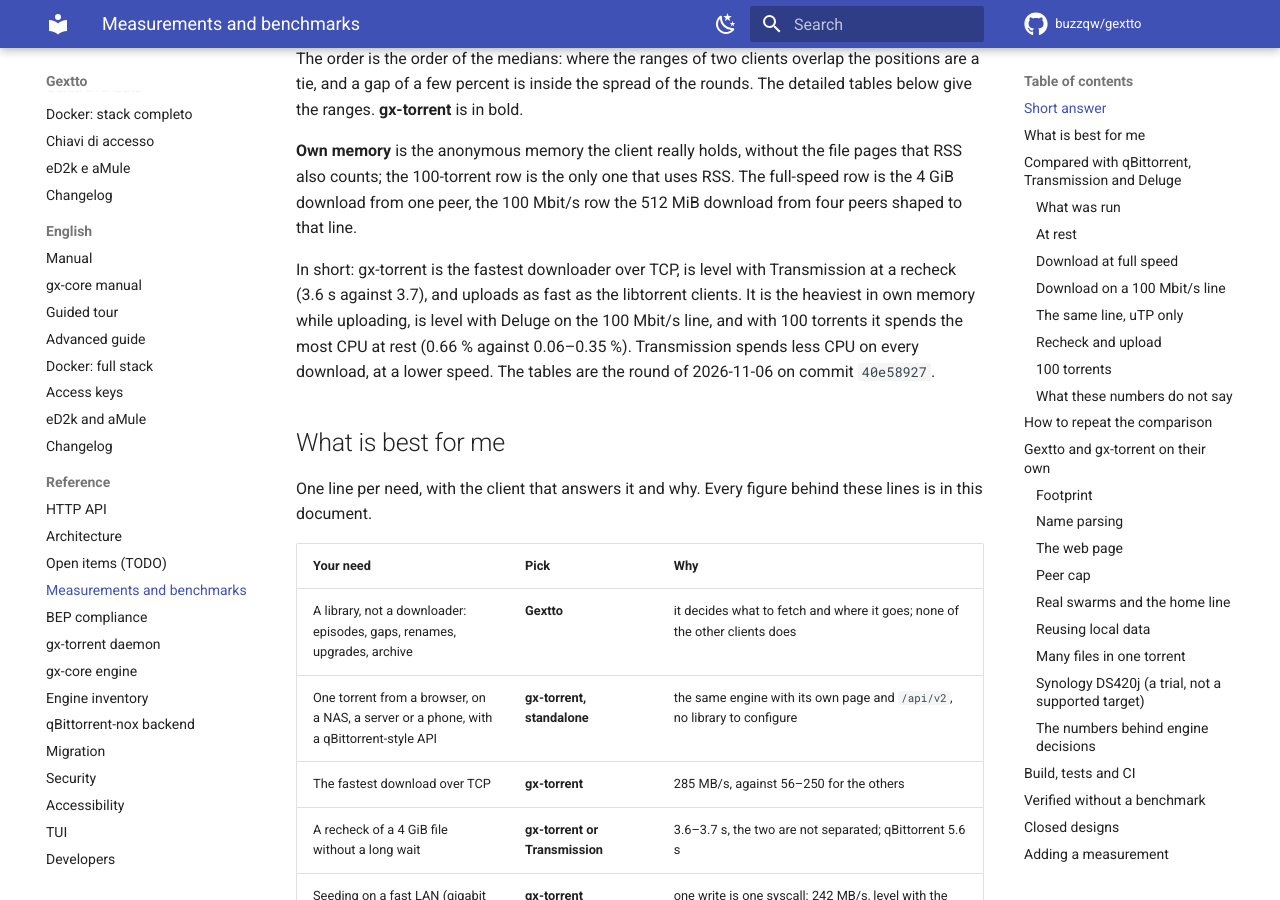
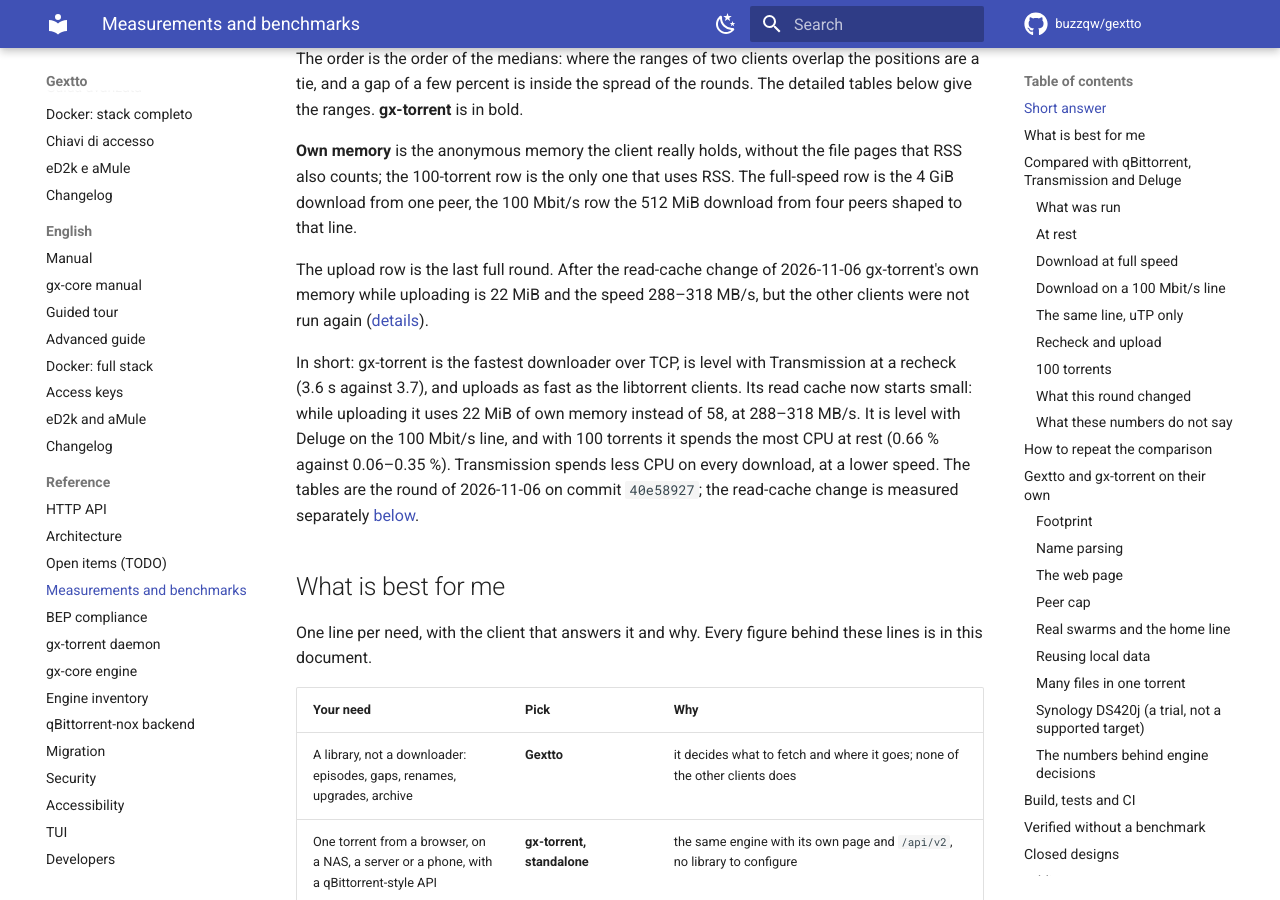
Before and after one commit to buzzqw/gextto, an MkDocs documentation site: the page built from docs/measurements.md, in a window 1280 px wide and 900 px high, scrolled down 1393 px. Built offline with MkDocs 1.6.1 and Material for MkDocs 9.7.7, drawn with Linux system fonts in a browser that asks for light colours; comment, search, counter and statistics services are not loaded; some of the changed text lies outside the part shown.

Commit message:
docs: record the read-cache memory A/B and the new cache limits

```diff
--- a/docs/measurements.md
+++ b/docs/measurements.md
@@ -31,11 +31,17 @@
 download from one peer, the 100 Mbit/s row the 512 MiB download from four peers shaped to that
 line.
 
+The upload row is the last full round. After the read-cache change of 2026-11-06 gx-torrent's
+own memory while uploading is 22 MiB and the speed 288–318 MB/s, but the other clients were not
+run again ([details](#what-this-round-changed)).
+
 In short: gx-torrent is the fastest downloader over TCP, is level with Transmission at a recheck
-(3.6 s against 3.7), and uploads as fast as the libtorrent clients. It is the heaviest in own
-memory while uploading, is level with Deluge on the 100 Mbit/s line, and with 100 torrents it
-spends the most CPU at rest (0.66 % against 0.06–0.35 %). Transmission spends less CPU on every
-download, at a lower speed. The tables are the round of 2026-11-06 on commit `40e58927`.
+(3.6 s against 3.7), and uploads as fast as the libtorrent clients. Its read cache now starts
+small: while uploading it uses 22 MiB of own memory instead of 58, at 288–318 MB/s. It is level
+with Deluge on the 100 Mbit/s line, and with 100 torrents it spends the most CPU at rest
+(0.66 % against 0.06–0.35 %). Transmission spends less CPU on every download, at a lower speed.
+The tables are the round of 2026-11-06 on commit `40e58927`; the read-cache change is measured
+separately [below](#what-this-round-changed).
 
 ## What is best for me
 
@@ -145,7 +151,7 @@
 
 | Client | Recheck | CPU | Upload speed | CPU per GiB | Peak own memory | Peak RSS |
 |---|---|---|---|---|---|---|
-| gx-torrent | 3.6 s (1,182 MB/s) | 3.9 s | 242 MB/s (242–262) | 2.26 s | 58 MiB | 72 MiB |
+| gx-torrent | 3.6 s (1,182 MB/s) | 3.9 s | 242 MB/s (242–262) | 2.26 s | 58 MiB* | 72 MiB* |
 | Transmission | 3.7 s (1,151 MB/s) | 2.5 s | 125 MB/s (124–125) | 2.67 s | 35 MiB | 50 MiB |
 | Deluge | 4.6 s (939 MB/s) | 3.9 s | 207 MB/s (178–259) | 2.46 s | 44 MiB | 4,099 MiB |
 | qBittorrent | 5.6 s (761 MB/s) | 3.7 s | 236 MB/s (203–240) | 2.70 s | 13 MiB | 4,087 MiB |
@@ -157,6 +163,8 @@
 slow this disk over a session. The gap between gx-torrent and qBittorrent (242 against 236 MB/s,
 3 %) is smaller than the spread of their rounds, and Deluge reaches 259: none of the three is
 separated.
+
+\* 22 MiB of own memory and 36 MiB of RSS after the read-cache change below.
 
 ### 100 torrents
 
@@ -171,6 +179,25 @@
 | qBittorrent | 0.9 s | 100.8 s | 0.6 s | **0.06 %** | 90 MiB | 119 MiB |
 
 Transmission reaches seeding at once because it trusts existing files until asked to recheck.
+
+### What this round changed
+
+After the round above, gx-torrent's read cache starts at 8 MiB instead of 32 and grows by
+8 MiB for each active seed: before a seed exists there is nothing to reuse, so the daemon does
+not reserve the memory a seed may need. The other clients were not run again, so the tables keep
+the last full round. These are gx-torrent only, same harness and payload, three rounds before
+and three after, 2026-11-06.
+
+| Measure | Before | After |
+|---|---|---|
+| Peak own memory, upload | 55–59 MiB (median 57) | **22–24 MiB** (median 22) |
+| Peak RSS, upload | 70–74 MiB (median 72) | **36–38 MiB** (median 37) |
+| Upload speed | 179–283 MB/s | **288–318 MB/s** |
+| Upload CPU per GiB | 2.32–2.50 s | **2.31–2.45 s** |
+
+The upload speed did not fall: the fastest before round (283 MB/s) is close to the slowest after
+one (288 MB/s), and one before round was the slow outlier the disk produces. The recheck is
+unchanged. At rest and with 100 torrents the read cache is empty, so those rows do not move.
 
 ### What these numbers do not say
 
```
Also changed, not shown: changelog.en.md (+1 -1 lines), changelog.md (+1 -1 lines), docs/gx-torrent.md (+4 -2 lines), docs/todo.md (+4 -0 lines).
